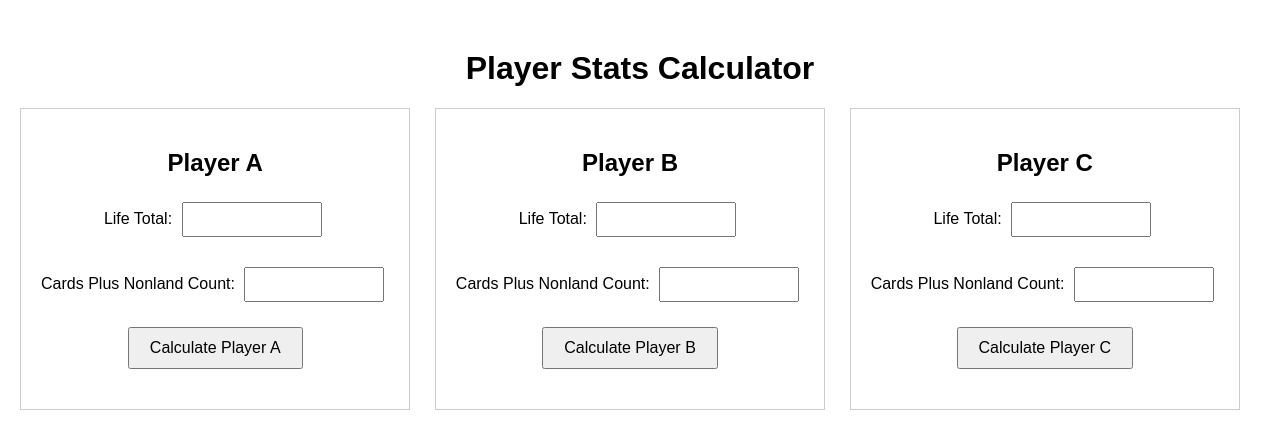
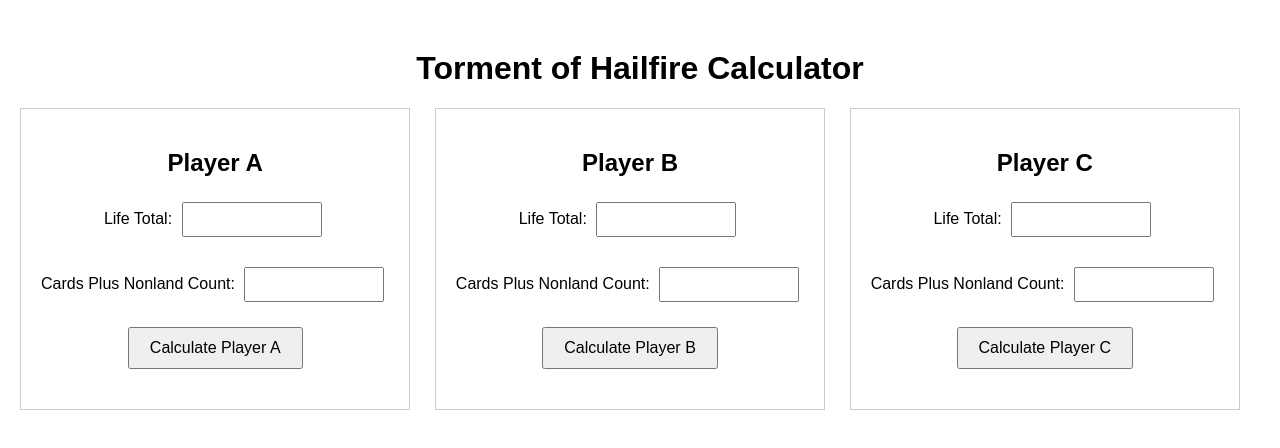
Before and after one commit to MomoTheDragon7/TormentOfHailfire, a plain HTML site: page index.html in a window 1280 px wide. Drawn offline with Linux system fonts and the light colour scheme.

Commit message:
Update index.html

```diff
--- a/index.html
+++ b/index.html
@@ -37,7 +37,7 @@
     </style>
 </head>
 <body>
-    <h1>Player Stats Calculator</h1>
+    <h1>Torment of Hailfire Calculator</h1>
 
     <div class="category">
         <h2>Player A</h2>
```
